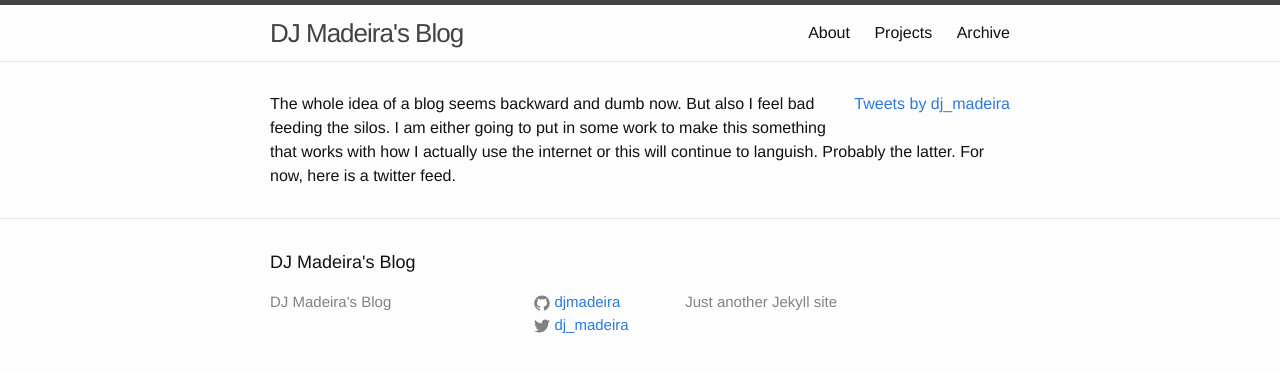
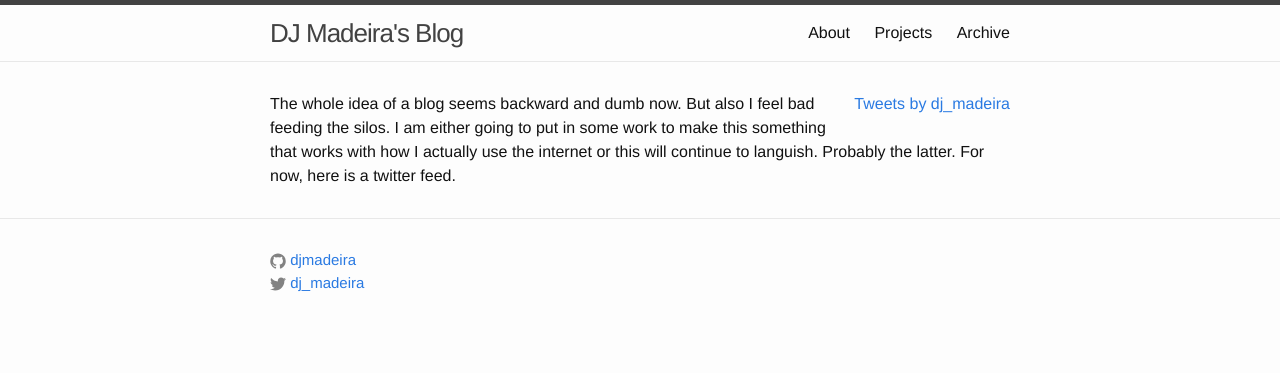
Before and after one commit to djmadeira/dj-madeira-web, a Jekyll site: the page built from index.html, in a window 1280 px wide. Shown: the top 373 px of the page. Built offline with Jekyll 4.4.1, drawn with Linux system fonts in a browser that asks for light colours; comment, search, counter and statistics services are not loaded.

Commit message:
remove unnecessary crap from the footer

```diff
--- a/_config.yml
+++ b/_config.yml
@@ -1,9 +1,6 @@
-# Site settings
 title: DJ Madeira's Blog
-description: > # this means to ignore newlines until "baseurl:"
-  Just another Jekyll site
-baseurl: "" # the subpath of your site, e.g. /blog/
-url: "http://djmadeira.com" # the base hostname & protocol for your site
+baseurl: ""
+url: "http://djmadeira.com"
 twitter_username: dj_madeira
 github_username:  djmadeira
 
--- a/_includes/footer.html
+++ b/_includes/footer.html
@@ -1,18 +1,7 @@
 <footer class="site-footer">
-
   <div class="wrapper">
-
-    <h2 class="footer-heading">{{ site.title }}</h2>
-
     <div class="footer-col-wrapper">
       <div class="footer-col  footer-col-1">
-        <ul class="contact-list">
-          <li>{{ site.title }}</li>
-          <li><a href="mailto:{{ site.email }}">{{ site.email }}</a></li>
-        </ul>
-      </div>
-
-      <div class="footer-col  footer-col-2">
         <ul class="social-media-list">
           {% if site.github_username %}
           <li>
@@ -44,12 +33,6 @@
           {% endif %}
         </ul>
       </div>
-
-      <div class="footer-col  footer-col-3">
-        <p class="text">{{ site.description }}</p>
-      </div>
     </div>
-
   </div>
-
 </footer>
```
